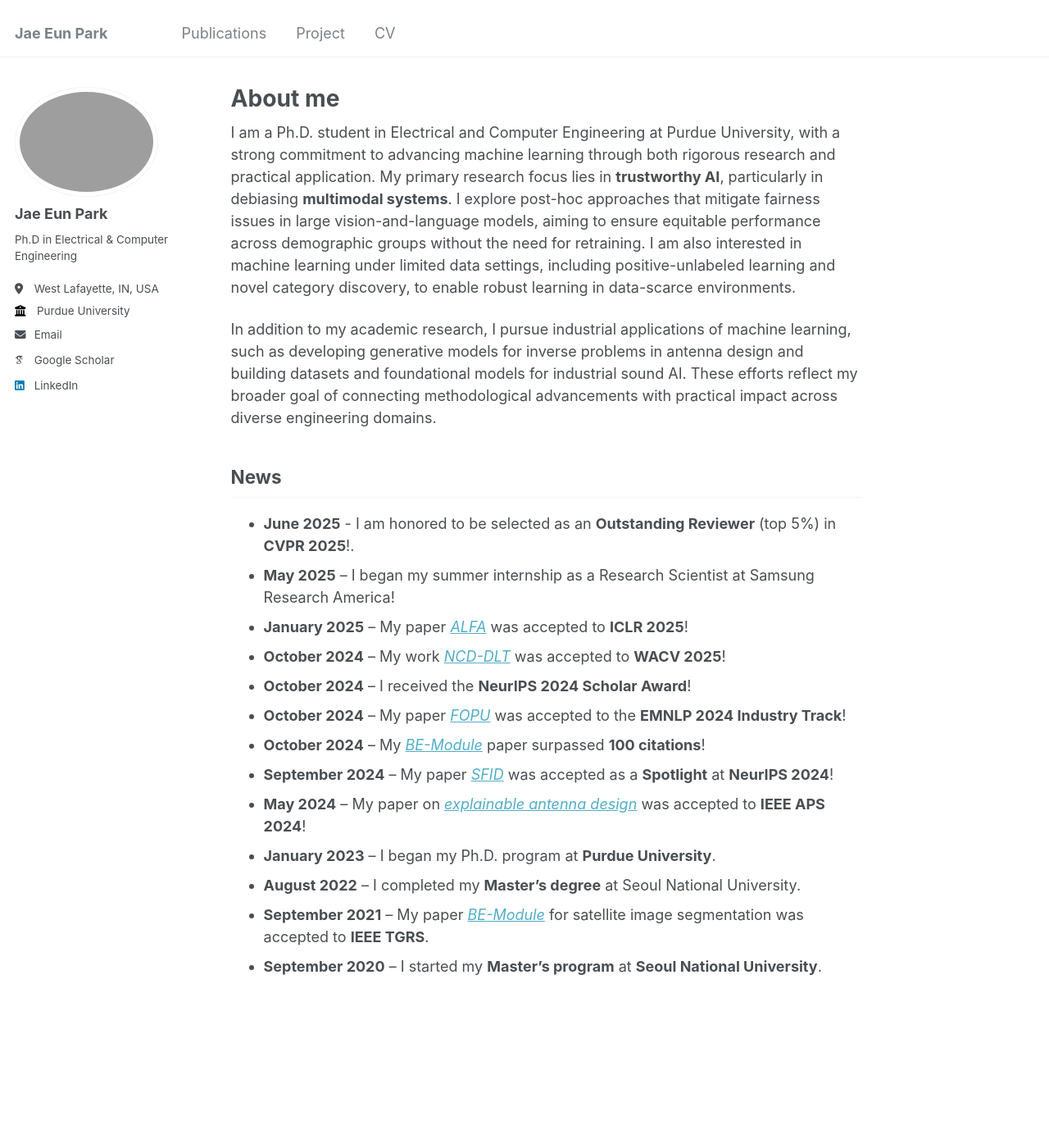
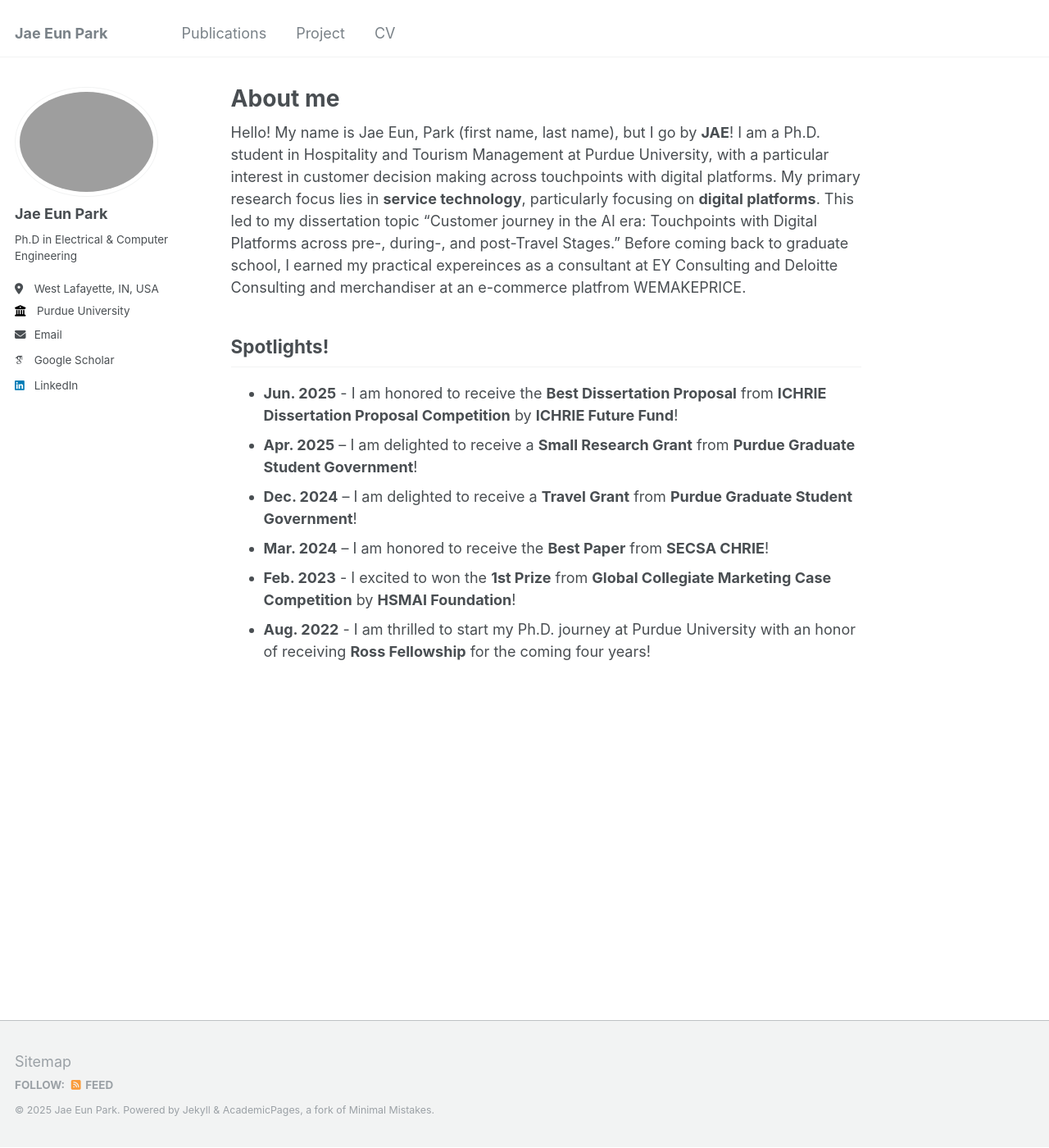
Before and after one commit to jaepark-git/jaepark-git.github.io, a Jekyll site: the page built from _pages/about.md, in a window 1280 px wide and 1400 px high. Shown: the whole window at 82% size. Built offline with Jekyll 4.4.1, drawn with Linux system fonts in a browser that asks for light colours; some web fonts are replaced.

Commit message:
Update about.md

```diff
--- a/_pages/about.md
+++ b/_pages/about.md
@@ -6,20 +6,16 @@ redirect_from:
   - /about/
   - /about.html
 ---
-I am a Ph.D. student in Electrical and Computer Engineering at Purdue University, with a strong commitment to advancing machine learning through both rigorous research and practical application. My primary research focus lies in **trustworthy AI**, particularly in debiasing **multimodal systems**. I explore post-hoc approaches that mitigate fairness issues in large vision-and-language models, aiming to ensure equitable performance across demographic groups without the need for retraining. I am also interested in machine learning under limited data settings, including positive-unlabeled learning and novel category discovery, to enable robust learning in data-scarce environments.
+Hello! My name is Jae Eun, Park (first name, last name), but I go by **JAE**!
+I am a Ph.D. student in Hospitality and Tourism Management at Purdue University, with a particular interest in customer decision making across touchpoints with digital platforms.
+My primary research focus lies in **service technology**, particularly focusing on **digital platforms**.
+This led to my dissertation topic "Customer journey in the AI era: Touchpoints with Digital Platforms across pre-, during-, and post-Travel Stages."
+Before coming back to graduate school, I earned my practical expereinces as a consultant at EY Consulting and Deloitte Consulting and merchandiser at an e-commerce platfrom WEMAKEPRICE.
 
-In addition to my academic research, I pursue industrial applications of machine learning, such as developing generative models for inverse problems in antenna design and building datasets and foundational models for industrial sound AI. These efforts reflect my broader goal of connecting methodological advancements with practical impact across diverse engineering domains.
-## News
-- **June 2025** - I am honored to be selected as an **Outstanding Reviewer** (top 5%) in **CVPR 2025**!.
-- **May 2025** – I began my summer internship as a Research Scientist at Samsung Research America!
-- **January 2025** – My paper [*ALFA*](https://iclr.cc/virtual/2025/poster/29055) was accepted to **ICLR 2025**!
-- **October 2024** – My work [*NCD-DLT*](https://openaccess.thecvf.com/content/WACV2025/html/Jung_Towards_On-the-Fly_Novel_Category_Discovery_in_Dynamic_Long-Tailed_Distributions_WACV_2025_paper.html) was accepted to **WACV 2025**!
-- **October 2024** – I received the **NeurIPS 2024 Scholar Award**!
-- **October 2024** – My paper [*FOPU*](https://aclanthology.org/2024.emnlp-industry.14/) was accepted to the **EMNLP 2024 Industry Track**!
-- **October 2024** – My [*BE-Module*](https://ieeexplore.ieee.org/abstract/document/9527893) paper surpassed **100 citations**!
-- **September 2024** – My paper [*SFID*](https://proceedings.neurips.cc/paper_files/paper/2024/hash/254404d551f6ce17bb7407b4d6b3c87b-Abstract-Conference.html) was accepted as a **Spotlight** at **NeurIPS 2024**!
-- **May 2024** – My paper on [*explainable antenna design*](https://ieeexplore.ieee.org/document/10685948) was accepted to **IEEE APS 2024**!
-- **January 2023** – I began my Ph.D. program at **Purdue University**.
-- **August 2022** – I completed my **Master’s degree** at Seoul National University.
-- **September 2021** – My paper [*BE-Module*](https://ieeexplore.ieee.org/abstract/document/9527893) for satellite image segmentation was accepted to **IEEE TGRS**.
-- **September 2020** – I started my **Master’s program** at **Seoul National University**.
+## Spotlights!
+- **Jun. 2025** - I am honored to receive the **Best Dissertation Proposal** from **ICHRIE Dissertation Proposal Competition** by **ICHRIE Future Fund**!
+- **Apr. 2025** – I am delighted to receive a **Small Research Grant** from **Purdue Graduate Student Government**!
+- **Dec. 2024** – I am delighted to receive a **Travel Grant** from **Purdue Graduate Student Government**!
+- **Mar. 2024** – I am honored to receive the **Best Paper** from **SECSA CHRIE**!
+- **Feb. 2023** - I excited to won the **1st Prize** from **Global Collegiate Marketing Case Competition** by **HSMAI Foundation**!
+- **Aug. 2022** - I am thrilled to start my Ph.D. journey at Purdue University with an honor of receiving **Ross Fellowship** for the coming four years!
```
